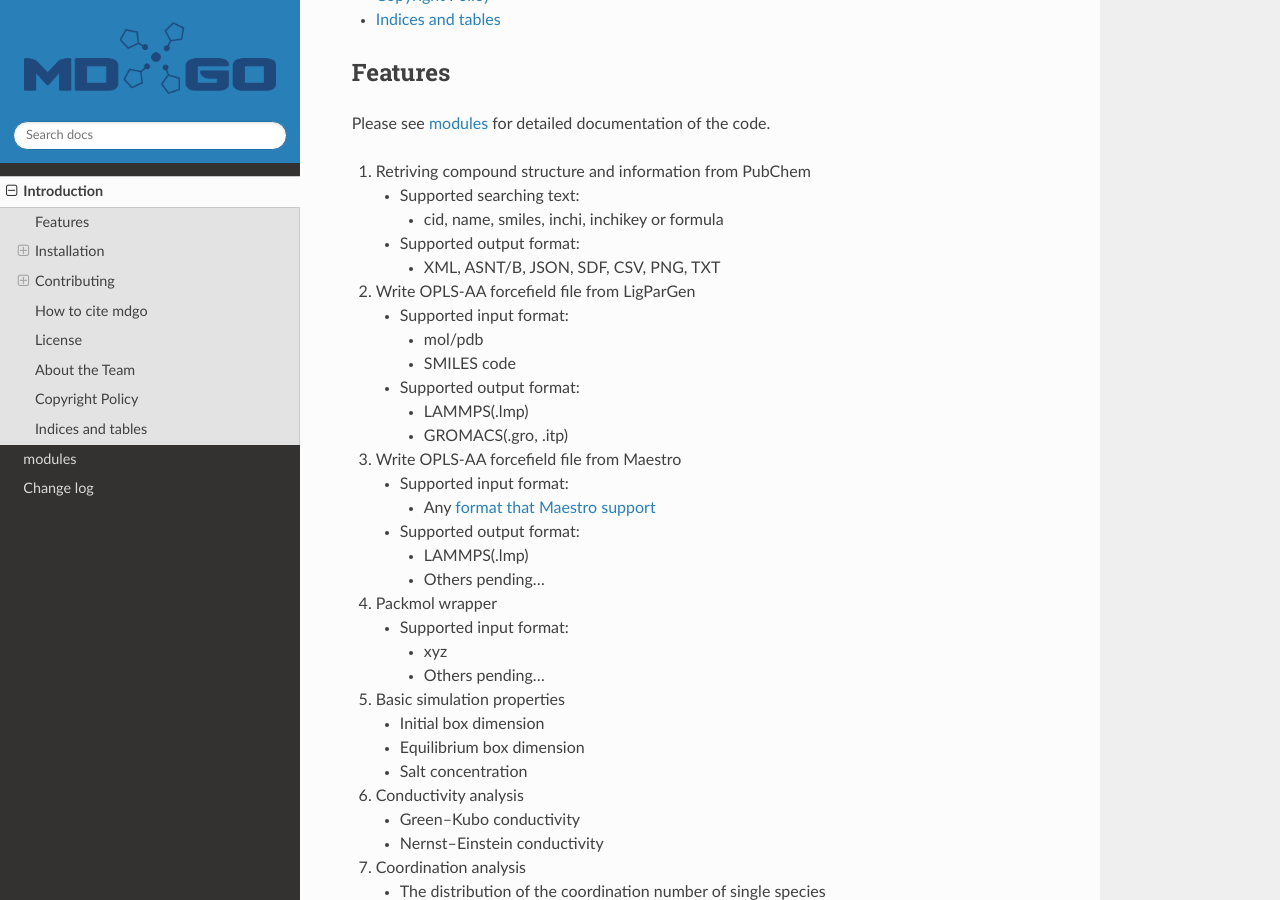
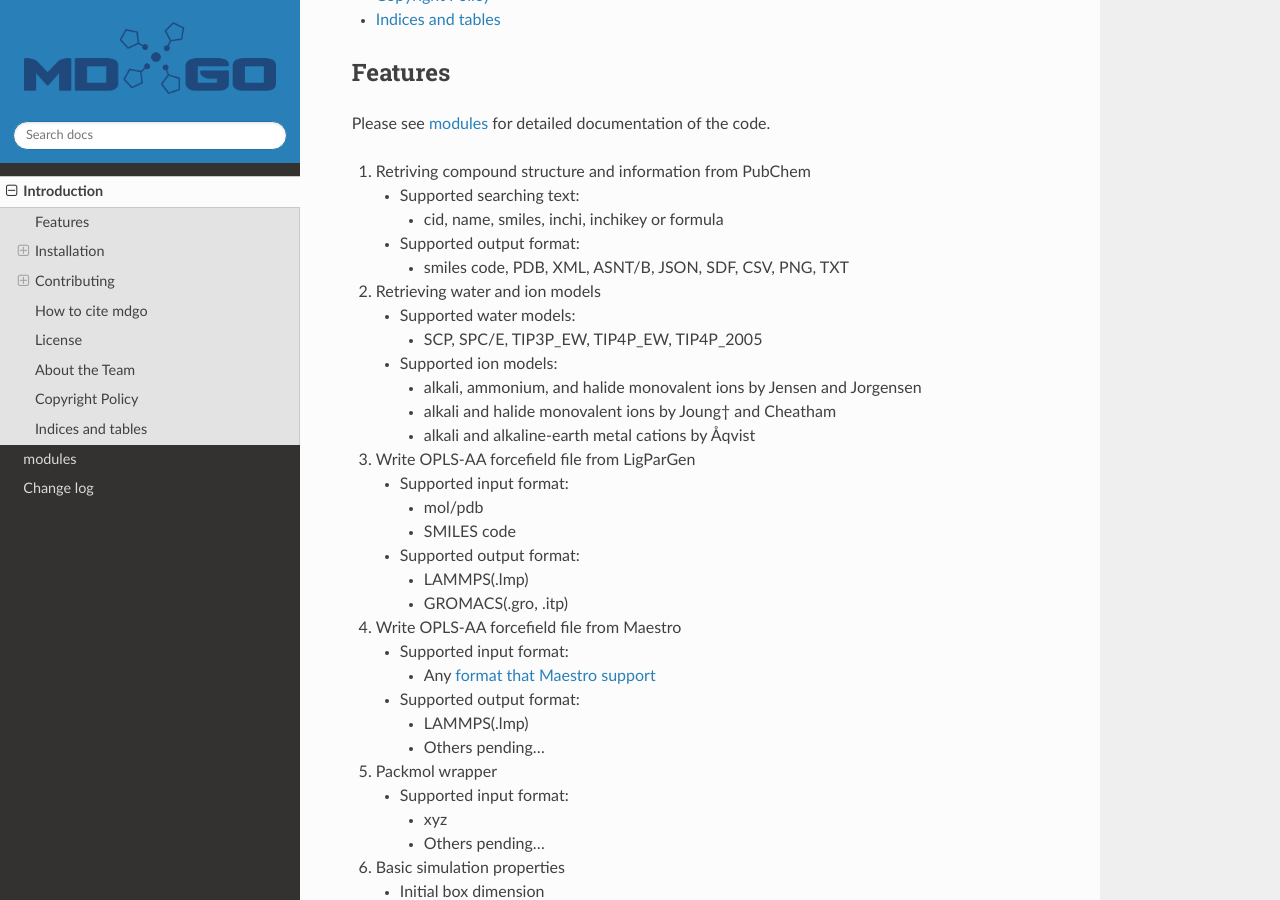
Before and after one commit to HouGroup/mdgo, a Sphinx documentation site: the page built from docs/source/introduction.rst, in a window 1280 px wide and 900 px high, scrolled down 608 px. Built offline with Sphinx 7.4.7 and the Read the Docs theme 2.0.0, drawn with Linux system fonts in a browser that asks for light colours.

Commit message:
update features

```diff
--- a/docs/source/introduction.rst
+++ b/docs/source/introduction.rst
@@ -20,7 +20,21 @@ Please see :any:`modules <modules>` for detailed documentation of the code.
 
    * Supported output format:
 
-     * XML, ASNT/B, JSON, SDF, CSV, PNG, TXT
+     * smiles code, PDB, XML, ASNT/B, JSON, SDF, CSV, PNG, TXT
+
+#. Retrieving water and ion models
+
+   * Supported water models:
+
+     * SCP, SPC/E, TIP3P_EW, TIP4P_EW, TIP4P_2005
+
+   * Supported ion models:
+
+     * alkali, ammonium, and halide monovalent ions by Jensen and Jorgensen
+
+     * alkali and halide monovalent ions by Joung† and Cheatham
+
+     * alkali and alkaline-earth metal cations by Åqvist
 
 #. Write OPLS-AA forcefield file from LigParGen
 
```
Also changed, not shown: README.md (+17 -10 lines).
